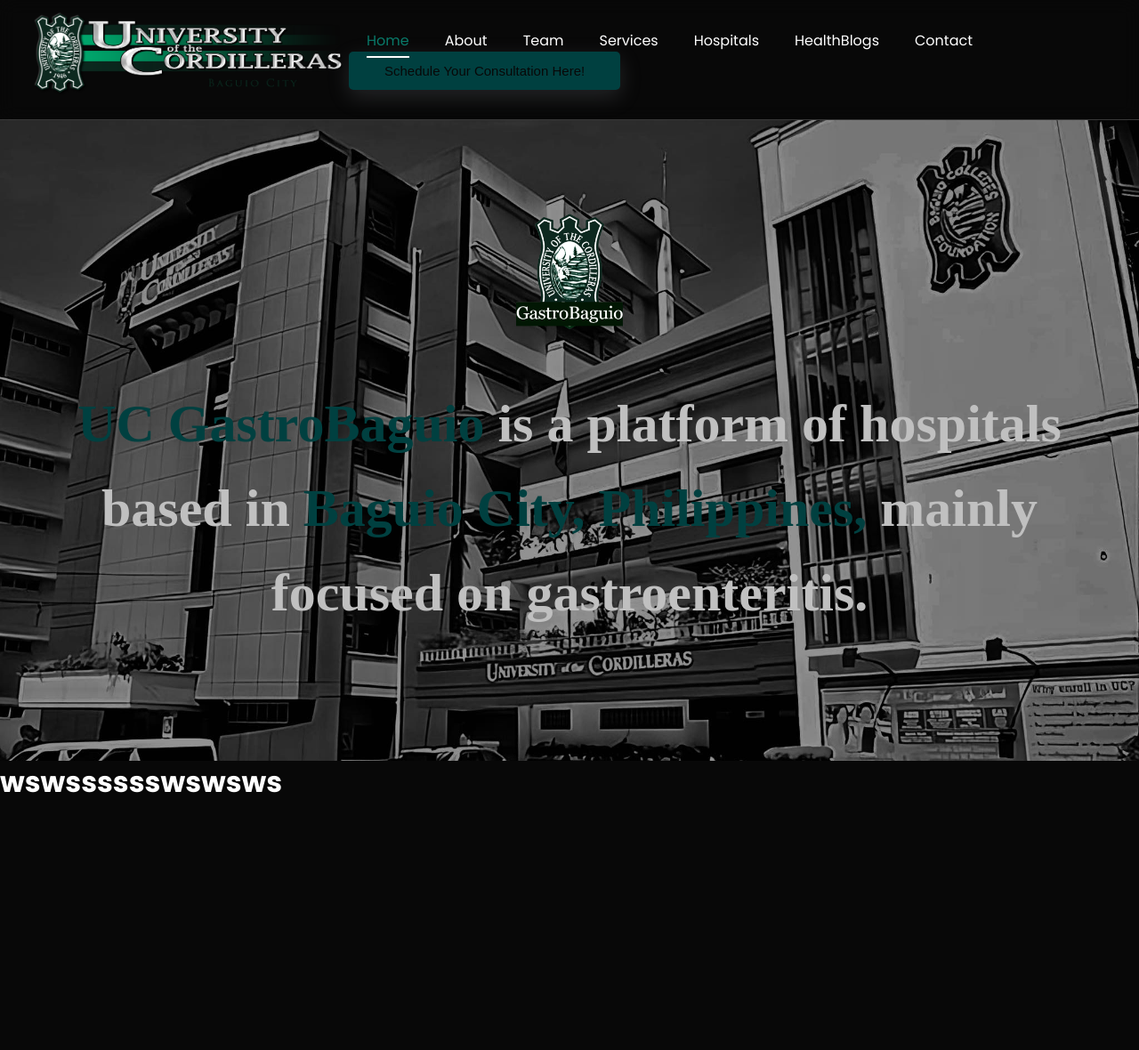
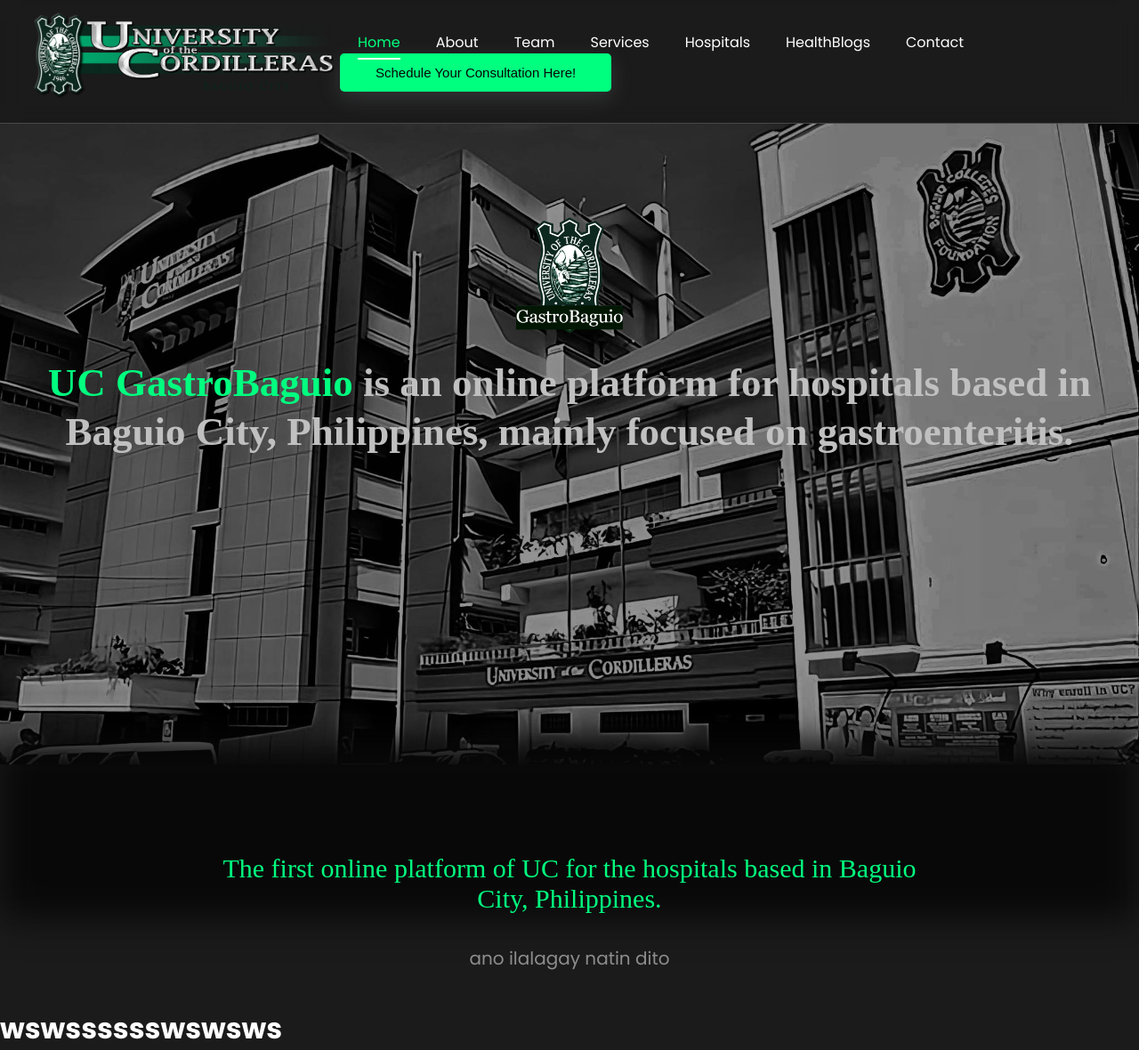
Before and after one commit to donyelqt/ucgastrobaguio, a Next.js app: page / in a window 1280 px wide. Shown: the whole page at 89% size. Before the commit the page ends 903 px from the top, so only its background shows below. Built offline with nearby package versions, Linux system fonts and the light colour scheme.

Commit message:
Another update

```diff
--- a/components/common/Header.js
+++ b/components/common/Header.js
@@ -48,7 +48,7 @@ const Header = () => {
             </Link>
             <button  className="button-primary" style={{ borderRadius: 5, border: 'none', cursor: 'pointer' }}>schedule your consultation here!</button>
           </nav>
-          <button className="menucontrol" onClick={() => setOpen(!open)}>{open ? <AiOutlineClose size={35} color="red" />  : <RiMenuLine size={35}/> }</button>
+          <button className="menucontrol" onClick={() => setOpen(!open)}>{open ? <AiOutlineClose size={30} color="red" />  : <RiMenuLine size={30}/> }</button>
         </div>
        </header>
     </>
--- a/components/common/Title.js
+++ b/components/common/Title.js
@@ -2,7 +2,7 @@ export const TitleLogo = ({ title, caption, className }) => {
     return (
       <h1 className={`${className} title-logo`}>
         <span>{caption}</span>
-        <img src="/UC_Official_Logo.png" alt={title} width="360" height="96"  />
+        <img src="/UC_Official_Logo.png" alt={title} width="350" height="100"  />
       </h1>
     );
   };
--- a/pages/sections/Hero.js
+++ b/pages/sections/Hero.js
@@ -1,15 +1,24 @@
-import { Logo } from '@/components/common/Title';
+import { Logo, Title, TitleSm } from '@/components/common/Title';
 
 const Hero = () => {
   return (
-    <div>
+    <>
         <section className="hero">
             <div className="container">
                 <Logo />
-                <h1 className='hero-title'><span className="richblack">UC GastroBaguio</span> is a platform of hospitals based in <span className="richblack">Baguio City, Philippines,</span> mainly focused on gastroenteritis.</h1>
+                <h1 className='hero-title'><span className="green1">UC GastroBaguio</span> is an online platform for hospitals based in Baguio City, Philippines, mainly focused on gastroenteritis.</h1>
             </div>
         </section>
-    </div>
+        <div className='hero-sec'>
+          <div className='container'>
+            <div className='heading-title'>
+                 <Title title="The first online platform of UC for the hospitals based in Baguio City, Philippines." />
+                 <p>ano ilalagay natin dito</p>
+            </div>
+
+          </div>
+        </div>
+    </>
   )
 }
 
--- a/styles/_color_palette.scss
+++ b/styles/_color_palette.scss
@@ -5,9 +5,11 @@ $green: #097969;
 $green1: #00FF7F;
 $richblack: #004040;
 $red: #FF0000;
+$Eerie: #1b1b1b;
 $lightGreen: #90EE90;
 $gradient: linear-gradient(203deg, rgba(192, 90, 255, 1) 0%, rgba(67, 39, 158, 1) 100%);
 $gradient2: linear-gradient(250deg, rgba(255, 85, 219, 1) 24%, rgba(52, 108, 255, 1) 100%);
+$gradient3: linear-gradient(250deg, rgba(0, 255, 0, 1) 0%, rgba(0, 255, 255, 1) 100%);
 
 .green {
   color: $green;
@@ -19,3 +21,11 @@ $gradient2: linear-gradient(250deg, rgba(255, 85, 219, 1) 24%, rgba(52, 108, 255
 .richblack {
   color: $richblack;
 }
+
+.white {
+  color: $white;
+}
+
+.green1 {
+  color: $green1;
+}
--- a/styles/_common.scss
+++ b/styles/_common.scss
@@ -24,7 +24,8 @@
 .title {
   font-size: $xl-5;
   font-weight: 500;
-  background: $gradient2;
+  font-family: 'Lucida Fax', cursive;
+  background: $green1;
   background-size: 100%;
   -webkit-background-clip: text;
   -moz-background-clip: text;
@@ -39,7 +40,7 @@
   text-transform: capitalize;
   color: $dark;
   padding: 13px 40px;
-  background-color: $richblack;
+  background-color: $green1;
   font-size: $md;
   border-radius: 50px;
   box-shadow: $shadow-md;
--- a/styles/_reset.scss
+++ b/styles/_reset.scss
@@ -6,7 +6,7 @@
 }
 body {
   font-family: "Poppins", sans-serif;
-  background-color: $dark;
+  background-color: $Eerie;
   color: $white;
 }
 .container {
--- a/styles/_variables.scss
+++ b/styles/_variables.scss
@@ -6,10 +6,10 @@ $xl: 17px;
 $xl-1: 18px;
 $xl-2: 20px;
 $xl-3: 22px;
-$xl-4: 25px;
+$xl-4: 5px;
 $xl-5: 30px;
 $xl-6: 35px;
-$xll: 60px;
+$xll: 45px;
 $xll-2: 80px;
 $xll-3: 100px;
 
--- a/styles/global.scss
+++ b/styles/global.scss
@@ -26,11 +26,11 @@
 
   .hero-title {
     font-size: $xll;
-    line-height: 95px;
+    line-height: 55px;
     font-weight: 600;
-    margin: $xl-6 0;
+    margin: $xl-4;
     color: #c0c0c0;
-    font-family: 'Classy Font Name', serif; /* add this line */
+    font-family: 'Lucida Fax Demi', serif; /* add this line */
   }
   .sub-heading {
     display: flex;
--- a/styles/header.scss
+++ b/styles/header.scss
@@ -19,7 +19,7 @@ header {
 }
 .activeLink {
   position: relative;
-  color: $green;
+  color: $green1;
   &::after {
     content: "";
     position: absolute;
```
